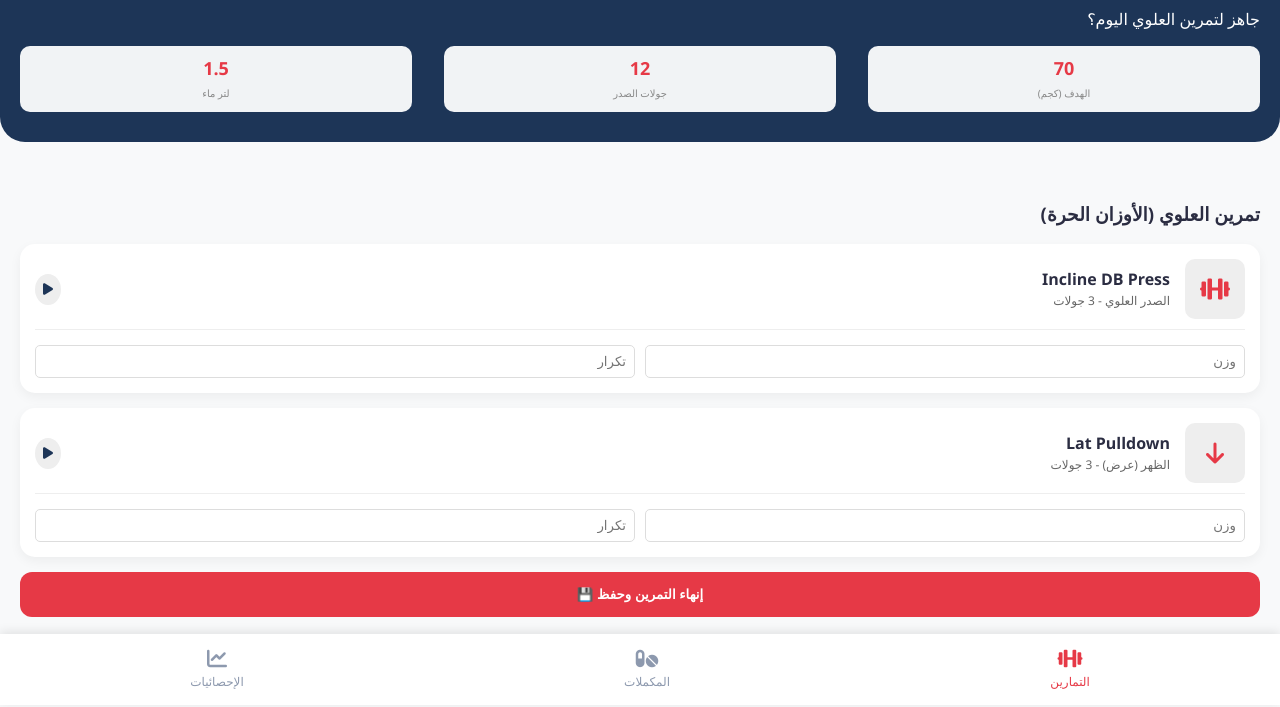
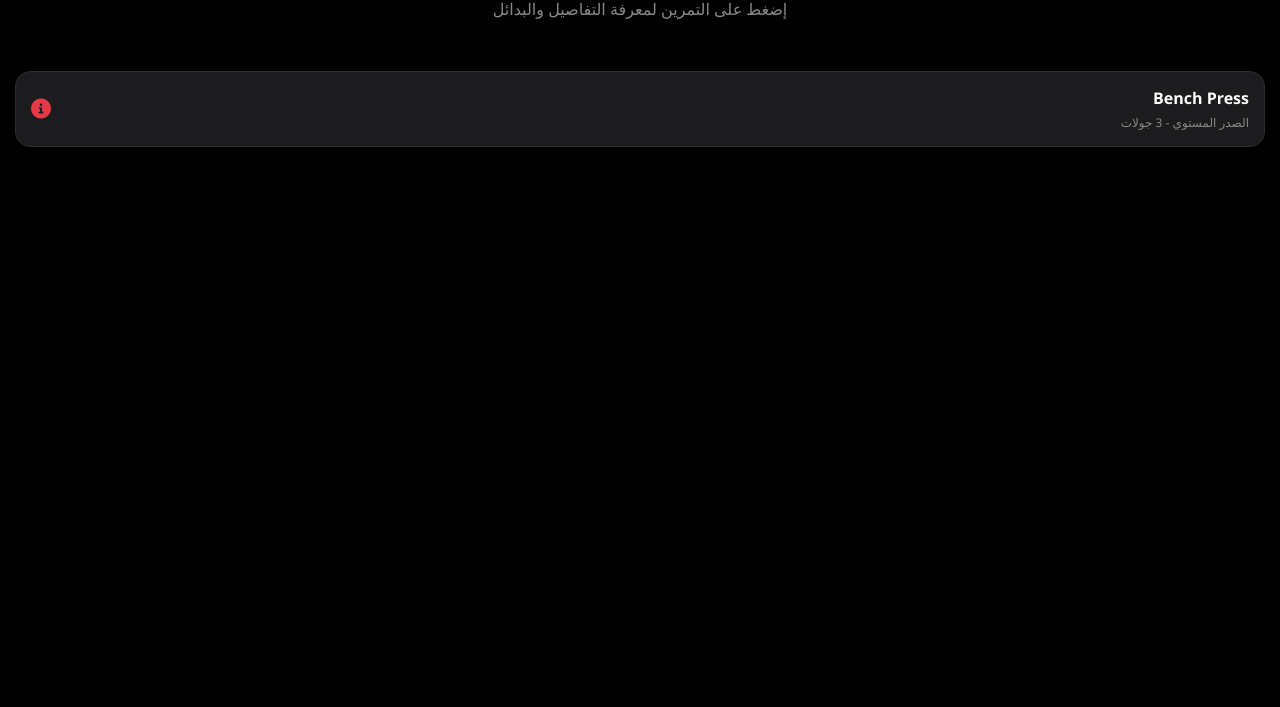
Before and after one commit to yaas1401-hash/my-fitness-app, a plain HTML site: page index.html in a window 1280 px wide. Shown: the part 95-802 px from the top of the page. Drawn offline with Linux system fonts and the light colour scheme.

Commit message:
Update index.html

```diff
--- a/index.html
+++ b/index.html
@@ -3,121 +3,75 @@
 <head>
     <meta charset="UTF-8">
     <meta name="viewport" content="width=device-width, initial-scale=1.0">
-    <title>Lyfta Abu Khalid Edition 🦾</title>
+    <title>Lyfta Abu Khalid - Smart Edition 🦾</title>
     <link rel="stylesheet" href="https://cdnjs.cloudflare.com/ajax/libs/font-awesome/6.0.0/css/all.min.css">
     <style>
-        :root { --accent: #e63946; --dark: #1d3557; --light-bg: #f8f9fa; --card-bg: #ffffff; --text: #2b2d42; }
-        body { font-family: 'Segoe UI', Roboto, sans-serif; background: var(--light-bg); margin: 0; padding-bottom: 70px; color: var(--text); }
+        :root { --accent: #e63946; --blue-assist: #3498db; --bg: #000000; --card: #1c1c1e; --text: #ffffff; }
+        body { font-family: 'Segoe UI', sans-serif; background: var(--bg); color: var(--text); margin: 0; padding-bottom: 80px; }
 
-        /* Navigation Tabs */
-        .bottom-nav { position: fixed; bottom: 0; width: 100%; background: var(--white); display: flex; justify-content: space-around; padding: 15px 0; box-shadow: 0 -2px 10px rgba(0,0,0,0.1); background: white; z-index: 1000; }
-        .nav-item { color: #8d99ae; cursor: pointer; text-align: center; font-size: 12px; transition: 0.3s; }
-        .nav-item.active { color: var(--accent); }
-        .nav-item i { font-size: 20px; display: block; margin-bottom: 4px; }
+        .card { background: var(--card); border-radius: 15px; padding: 15px; margin: 15px; cursor: pointer; border: 1px solid #2c2c2e; }
+        .flex-between { display: flex; justify-content: space-between; align-items: center; }
 
-        /* Content Sections */
-        .section { display: none; padding: 20px; animation: fadeIn 0.4s; }
-        .section.active { display: block; }
-        @keyframes fadeIn { from { opacity: 0; transform: translateY(10px); } to { opacity: 1; transform: translateY(0); } }
+        /* Modal Style (نافذة التفاصيل) */
+        .modal { display: none; position: fixed; top: 0; left: 0; width: 100%; height: 100%; background: rgba(0,0,0,0.9); z-index: 2000; overflow-y: auto; padding: 20px; box-sizing: border-box; }
+        .modal-content { background: var(--card); border-radius: 20px; padding: 20px; max-width: 500px; margin: auto; }
+        .close-btn { color: var(--accent); float: left; font-size: 28px; font-weight: bold; cursor: pointer; }
 
-        header { background: var(--dark); color: white; padding: 30px 20px; border-radius: 0 0 25px 25px; margin-bottom: 20px; }
-        .card { background: var(--card-bg); border-radius: 15px; padding: 15px; margin-bottom: 15px; box-shadow: 0 4px 12px rgba(0,0,0,0.05); }
+        /* Muscle Legend (دليل العضلات) */
+        .muscle-info { margin-top: 15px; padding: 10px; border-radius: 10px; background: #2c2c2e; }
+        .dot { height: 10px; width: 10px; border-radius: 50%; display: inline-block; margin-left: 5px; }
 
-        /* Exercise Row Style */
-        .ex-row { display: flex; align-items: center; gap: 15px; margin-bottom: 15px; border-bottom: 1px solid #eee; padding-bottom: 10px; }
-        .ex-img { width: 60px; height: 60px; background: #eee; border-radius: 10px; display: flex; align-items: center; justify-content: center; font-size: 24px; color: var(--accent); }
-        .ex-info { flex: 1; }
-        .ex-info h4 { margin: 0; font-size: 16px; }
-        .ex-info p { margin: 2px 0; font-size: 12px; color: #666; }
-        .video-btn { background: #eee; border: none; padding: 8px; border-radius: 50%; color: var(--dark); cursor: pointer; }
-
-        /* Stats Bar */
-        .stats-bar { display: flex; justify-content: space-between; margin-top: 15px; }
-        .stat-item { text-align: center; background: #f1f3f5; padding: 10px; border-radius: 10px; width: 30%; }
-        .stat-item span { display: block; font-size: 18px; font-weight: bold; color: var(--accent); }
-        .stat-item label { font-size: 10px; color: #888; }
+        .alternative-box { display: flex; gap: 10px; margin-top: 15px; overflow-x: auto; padding-bottom: 10px; }
+        .alt-item { min-width: 100px; background: #2c2c2e; padding: 10px; border-radius: 10px; text-align: center; font-size: 11px; }
     </style>
 </head>
 <body>
 
-<header>
-    <h2>أهلاً يا بطل 🦾</h2>
-    <p>جاهز لتمرين العلوي اليوم؟</p>
-    <div class="stats-bar">
-        <div class="stat-item"><span>70</span><label>الهدف (كجم)</label></div>
-        <div class="stat-item"><span>12</span><label>جولات الصدر</label></div>
-        <div class="stat-item"><span>1.5</span><label>لتر ماء</label></div>
+<div style="padding: 20px; text-align: center;">
+    <h2>تمارين اليوم 🏋️‍♂️</h2>
+    <p style="color: #888;">إضغط على التمرين لمعرفة التفاصيل والبدائل</p>
 </div>
-</header>
 
-<div id="workout" class="section active">
-    <h3>تمرين العلوي (الأوزان الحرة)</h3>
-
-    <div class="card">
-        <div class="ex-row">
-            <div class="ex-img"><i class="fas fa-dumbbell"></i></div>
-            <div class="ex-info">
-                <h4>Incline DB Press</h4>
-                <p>الصدر العلوي - 3 جولات</p>
+<div class="card" onclick="openModal()">
+    <div class="flex-between">
+        <div>
+            <h4 style="margin:0">Bench Press</h4>
+            <p style="margin:5px 0 0; font-size:12px; color:#888;">الصدر المستوي - 3 جولات</p>
         </div>
-            <button class="video-btn" onclick="window.open('https://youtube.com/results?search_query=Incline+Dumbbell+Press+Form')"><i class="fas fa-play"></i></button>
-        </div>
-        <div style="display: flex; gap: 10px;">
-            <input type="number" placeholder="وزن" style="flex:1; padding:8px; border-radius:5px; border:1px solid #ddd;">
-            <input type="number" placeholder="تكرار" style="flex:1; padding:8px; border-radius:5px; border:1px solid #ddd;">
+        <i class="fas fa-info-circle" style="color: var(--accent); font-size: 20px;"></i>
     </div>
 </div>
 
-    <div class="card">
-        <div class="ex-row">
-            <div class="ex-img"><i class="fas fa-arrow-down"></i></div>
-            <div class="ex-info">
-                <h4>Lat Pulldown</h4>
-                <p>الظهر (عرض) - 3 جولات</p>
-            </div>
-            <button class="video-btn" onclick="window.open('https://youtube.com/results?search_query=Lat+Pulldown+Proper+Form')"><i class="fas fa-play"></i></button>
-        </div>
-        <div style="display: flex; gap: 10px;">
-            <input type="number" placeholder="وزن" style="flex:1; padding:8px; border-radius:5px; border:1px solid #ddd;">
-            <input type="number" placeholder="تكرار" style="flex:1; padding:8px; border-radius:5px; border:1px solid #ddd;">
-        </div>
+<div id="exerciseModal" class="modal">
+    <div class="modal-content">
+        <span class="close-btn" onclick="closeModal()">&times;</span>
+        <h3 style="text-align: center;">Bench Press (مستوي)</h3>
+
+        <div style="width: 100%; height: 200px; background: #333; border-radius: 15px; display: flex; align-items: center; justify-content: center;">
+            <i class="fas fa-dumbbell fa-4x" style="color: #555;"></i>
+            <p style="position: absolute; font-size: 12px;">[صورة توضيحية للحركة]</p>
         </div>
 
-    <button style="width:100%; background:var(--accent); color:white; border:none; padding:15px; border-radius:12px; font-weight:bold;">إنهاء التمرين وحفظ 💾</button>
+        <div class="muscle-info">
+            <h4 style="margin: 0 0 10px 0;">العضلات المستهدفة:</h4>
+            <p style="font-size: 14px;"><span class="dot" style="background: var(--accent);"></span> رئيسية: عضلة الصدر الكبرى</p>
+            <p style="font-size: 14px;"><span class="dot" style="background: var(--blue-assist);"></span> ثانوية: الترايسبس، الأكتاف الأمامية</p>
         </div>
 
-<div id="supps" class="section">
-    <h3>خطة المكملات اليومية</h3>
-    <div class="card" onclick="this.style.opacity='0.5'">
-        <i class="fas fa-fish" style="color:blue"></i> أوميجا 3 (كارلسون 5 مل)
-    </div>
-    <div class="card" onclick="this.style.opacity='0.5'">
-        <i class="fas fa-sun" style="color:orange"></i> فيتامين D3 + K2
-    </div>
-    <div class="card" onclick="this.style.opacity='0.5'">
-        <i class="fas fa-bolt" style="color:gold"></i> فيتادابت (المالتي فيتامين)
-    </div>
+        <h4 style="margin: 20px 0 10px 0;">تمارين بديلة:</h4>
+        <div class="alternative-box">
+            <div class="alt-item"><i class="fas fa-person-breastfeeding"></i><br>Push-up</div>
+            <div class="alt-item"><i class="fas fa-grip-lines"></i><br>Dumbbell Press</div>
+            <div class="alt-item"><i class="fas fa-vector-square"></i><br>Chest Press Machine</div>
         </div>
 
-<div class="bottom-nav">
-    <div class="nav-item active" onclick="showTab('workout', this)">
-        <i class="fas fa-dumbbell"></i> التمارين
-    </div>
-    <div class="nav-item" onclick="showTab('supps', this)">
-        <i class="fas fa-pills"></i> المكملات
-    </div>
-    <div class="nav-item" onclick="showTab('stats', this)">
-        <i class="fas fa-chart-line"></i> الإحصائيات
+        <button onclick="closeModal()" style="width: 100%; padding: 15px; background: var(--accent); border: none; color: white; border-radius: 12px; margin-top: 20px; font-weight: bold;">فهمت، لنبدأ! 🚀</button>
     </div>
 </div>
 
 <script>
-    function showTab(id, el) {
-        document.querySelectorAll('.section').forEach(s => s.classList.remove('active'));
-        document.querySelectorAll('.nav-item').forEach(n => n.classList.remove('active'));
-        document.getElementById(id).classList.add('active');
-        el.classList.add('active');
-    }
+    function openModal() { document.getElementById("exerciseModal").style.display = "block"; }
+    function closeModal() { document.getElementById("exerciseModal").style.display = "none"; }
 </script>
 
 </body>
```
Lines whose indentation alone changed are shown as unchanged.
